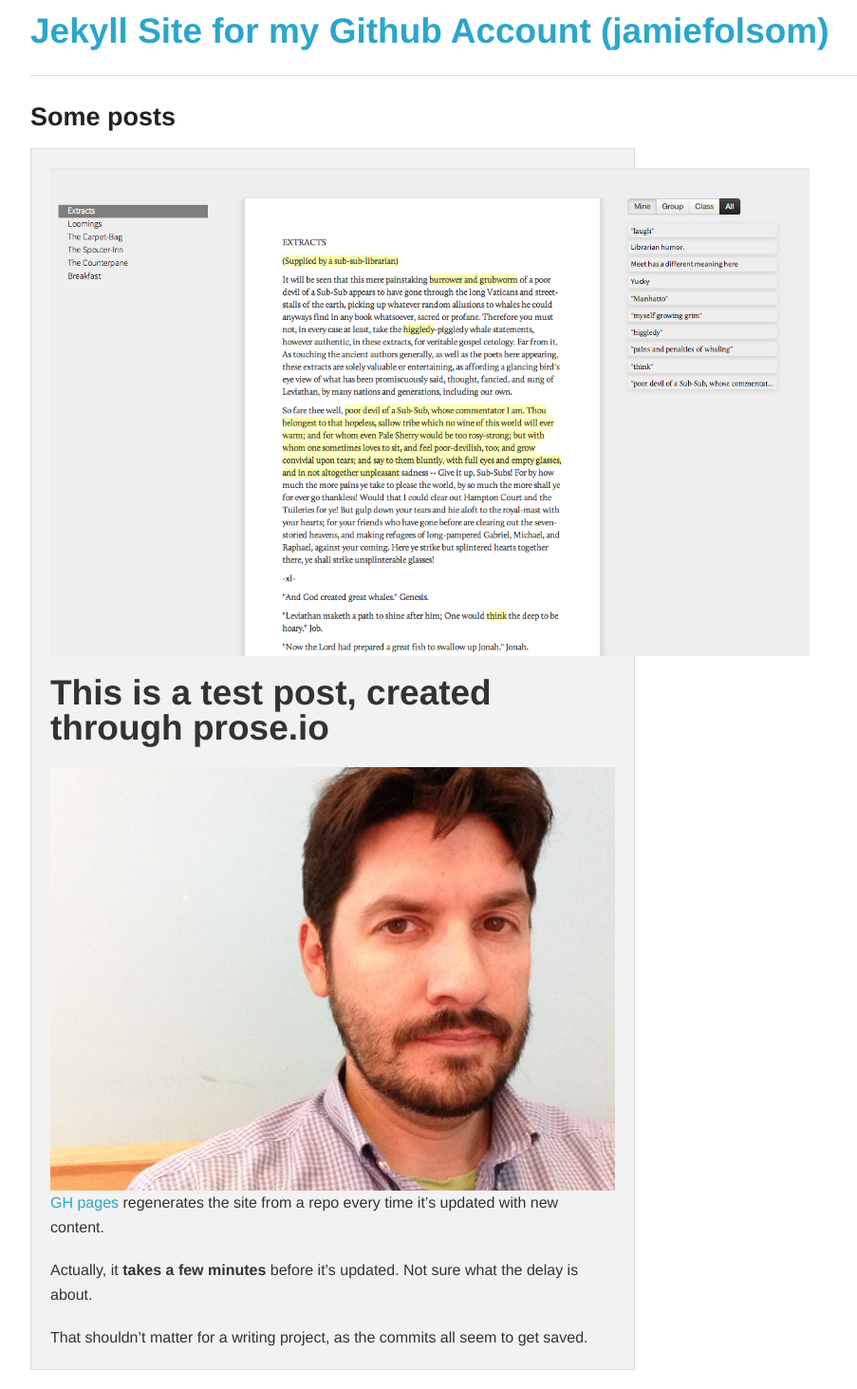
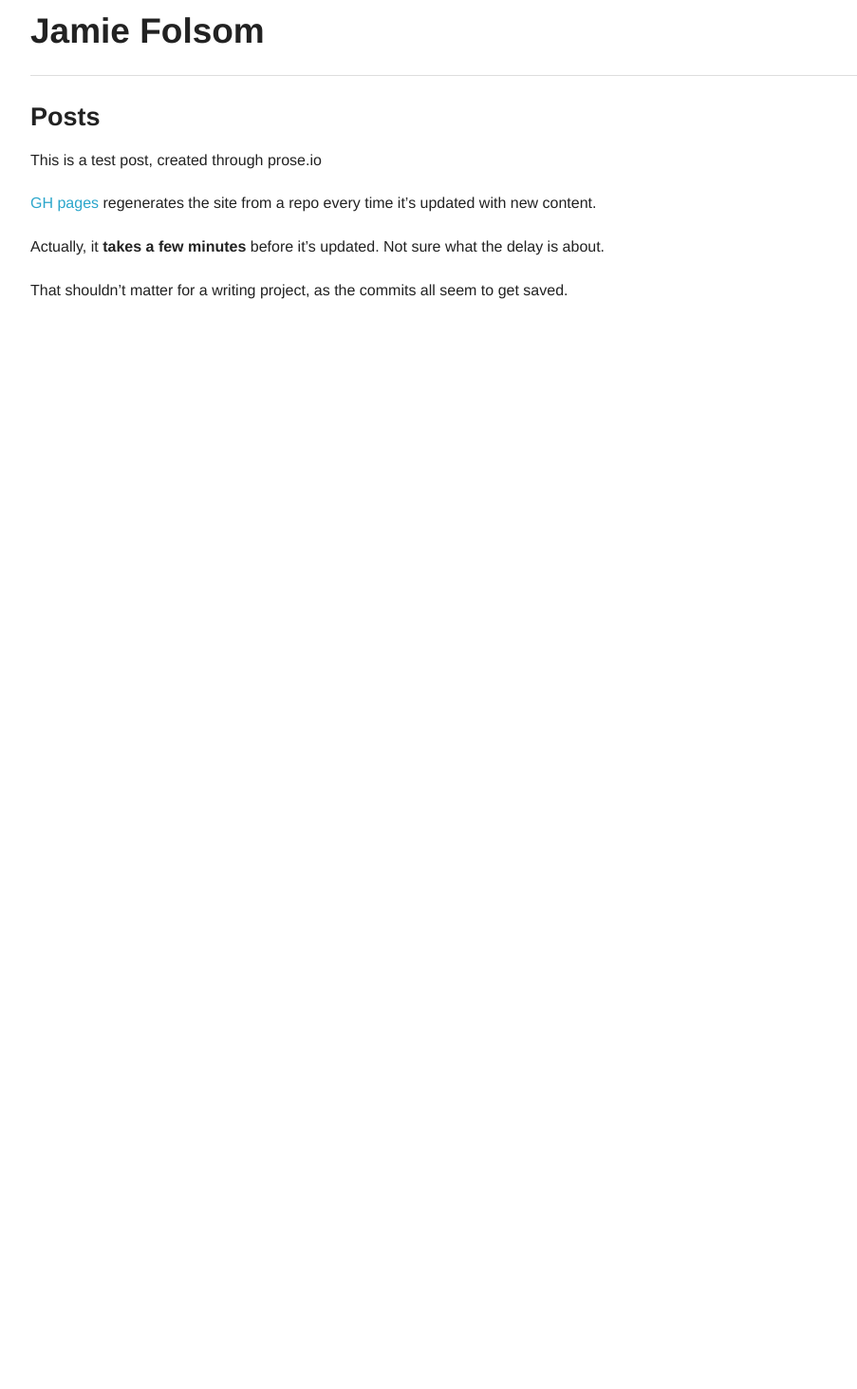
Before and after one commit to edrex/jamiefolsom.github.io, a Jekyll site: the page built from _posts/2013-07-15-test-post.md, in a window 1280 px wide. Shown: the whole page at 95% size, without its empty margins (123-1026 px from the left). Built offline with Jekyll 4.4.1, drawn with Linux system fonts in a browser that asks for light colours; Markdown is read by kramdown in place of the engine named in the settings; after the commit the page ends 900 px from its top, so only the background shows below that.

Commit message:
Cleanup.

```diff
--- a/_config.yml
+++ b/_config.yml
@@ -1,4 +1,4 @@
-name: Jekyll Site for my Github Account (jamiefolsom)
+name: Jamie Folsom
 markdown: redcarpet
 pygments: true
 permalink: pretty
--- a/_layouts/default.html
+++ b/_layouts/default.html
@@ -18,21 +18,19 @@
 
 	<div class="row">
 		<div class="large-12 columns">
-			<h2 class="title"><a href="/">{{ site.name }}</a></h2>
+			<h2 class="title">{{ site.name }}</h2>
 			<hr />
 		</div>
 	</div>
 
 	<div class="row">
 		<div class="large-8 columns">
-			<h3>Some posts</h3>
+			<h3>Posts</h3>
 
 			<!-- Grid Example -->
 			<div class="row">
 				<div class="large-12 columns">
-					<div class="panel">
-                {{ content }}
-					</div>
+               		{{ content }}
 				</div>
 			</div>
 
--- a/_posts/2013-07-15-test-post.md
+++ b/_posts/2013-07-15-test-post.md
@@ -8,10 +8,8 @@ tags:
   - bananas
 ---
 
-<img src="/assets/test.png" style="max-width:800px;">
-## This is a test post, created through prose.io
+This is a test post, created through prose.io
 
-![Jf](/assets/image.jpg)
 [GH pages](http://pages.github.com "Github Pages") regenerates the site from a repo every time it's updated with new content.
 
 Actually, it **takes a few minutes** before it's updated. Not sure what the delay is about.
--- a/index.html
+++ b/index.html
@@ -4,7 +4,6 @@ title: Home
 ---
 
 <div id="home">
-  <h1>Blog Posts</h1>
   <ul class="side-nav">
     {% for post in site.posts %}
       <li><span>{{ post.date | date_to_string }}</span> &raquo; <a href="{{ post.url }}">{{ post.title }}</a></li>
```
